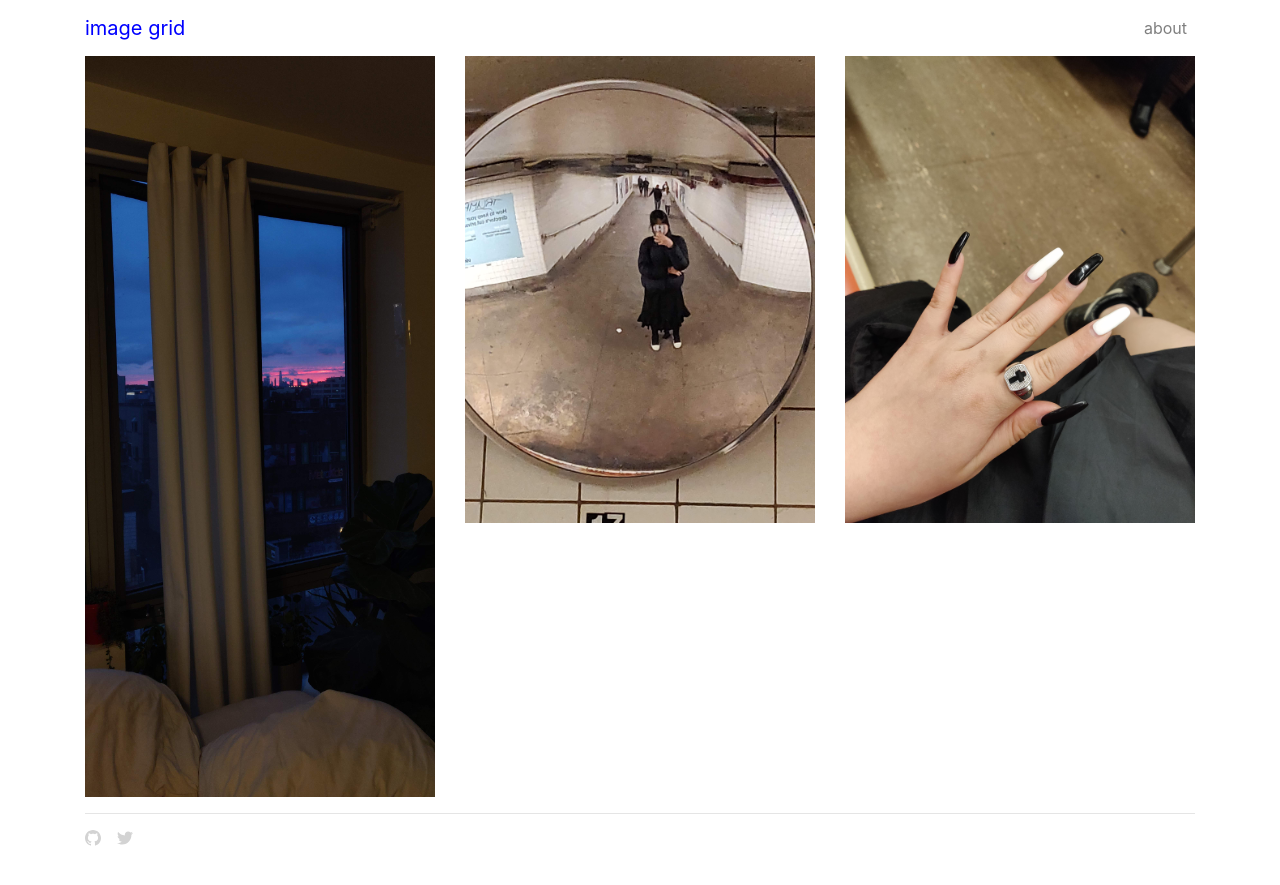
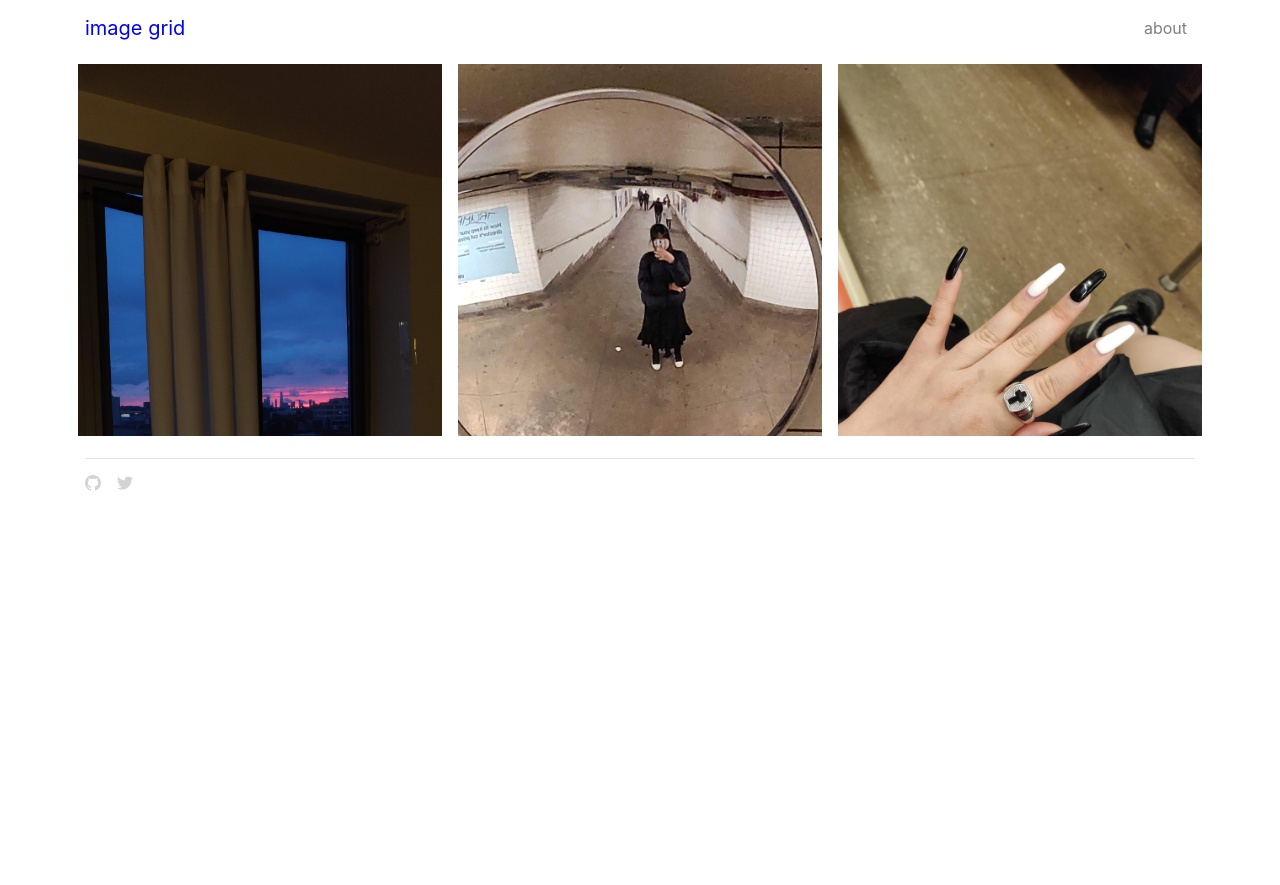
Before and after one commit to jirrian/jekyll-theme-image-grid, a Jekyll site: the page built from index.md, in a window 1280 px wide and 1002 px high. Shown: the top 885 px of the window. Built offline with Jekyll 4.4.1, drawn with Linux system fonts in a browser that asks for light colours; nearby versions of some CDN libraries.

Commit message:
changed order of example posts, started implementation of 2 kinds of grid display (square and masonry), implemented media query breakpoints for responsive resizing of grid squares

```diff
--- a/_config.yml
+++ b/_config.yml
@@ -26,6 +26,7 @@ social_links:
 # settings for image grid homepage
 grid_settings:
   show_all_images: true #true - displays all images in grid page, false - only show first (file name of image sorted alphabetically) image of post in grid page
+  display: square #square - images displayed in square aspect ratio grid, masonry - images displayed in original aspect ratio but staggered (please note this will display the images in top to bottom order instead of left to right)
 
 # settings for post pages
 post_settings:
--- a/_layouts/grid.html
+++ b/_layouts/grid.html
@@ -2,7 +2,12 @@
 layout: default
 ---
 
+<div class="grid">
+	{% if site.grid_settings.display == "masonry" %}
+		<div class='card-columns'>
+	{% elsif site.grid_settings.display == "square" %}
 		<div class='row'>
+	{% endif %}
 	    {% for post in site.posts %}
 	    	{% assign post_filename = post.path | split: "." | first | remove_first: "_posts/" %}
 	    	{% capture post_images_folder %}/assets/images/post_images/{{ post_filename }}{% endcapture %}
@@ -17,15 +22,24 @@ layout: default
 
 			{% if site.grid_settings.show_all_images == true %}
 				{% for post_image in post_images_array %}
-				<div class="col-lg-4 col-md-4 col-">
+					{% if site.grid_settings.display == "masonry" %}
+						<div class="card">
 							<a href="{{ post.url | relative_url }}"><img src="{{ post_image.path }}" class="img-fluid" alt="{{ post.title }}"></a>
 						</div>
+					{% elsif site.grid_settings.display == "square" %}
+						<div class='col-sm-4 col- p-0'>
+							<div class="image-container">
+								<a href="{{ post.url | relative_url }}"><img src="{{ post_image.path }}" class="img-fluid" alt="{{ post.title }}"></a>
+							</div>
+						</div>
+					{% endif %}
 				{% endfor %}
 	    	{% else %}
 	    		{% assign post_image = post_images_array.first %}
-    		<div class="col-lg-4 col-md-4 col-">
+	    		<div class="col-md-4 col-">
 					<a href="{{ post.url | relative_url }}"><img src="{{ post_image.path }}" class="img-fluid" alt="{{ post.title }}"></a>
 				</div>
 	    	{% endif %}
 	    {% endfor %}
 	</div>
+</div>
--- a/_sass/style.scss
+++ b/_sass/style.scss
@@ -26,3 +26,45 @@ $footer-color: lightgray;
 	fill: $footer-color;	// edit to change color of svg icons in footer
 	width: 1em;
 }
+
+.grid img {
+	width: 100%;
+}
+
+.image-container{
+	display: inline-block;
+	padding: 0.5em;
+}
+
+@media (min-width: 576px){
+	.image-container {
+	  	height: 183px;
+	  	width: 183px;
+	  	overflow: hidden;
+	}
+
+}
+
+@media (min-width: 768px){
+	.image-container {
+	  	height: 240px;
+	  	width: 240px;
+	  	overflow: hidden;
+	}
+}
+
+@media (min-width: 992px){
+	.image-container {
+	  	height: 322px;
+	  	width: 322px;
+	  	overflow: hidden;
+	}
+}
+
+@media (min-width: 1200px){
+	.image-container {
+	  	height: 380px;
+	  	width: 380px;
+	  	overflow: hidden;
+	}
+}
```
Also changed, not shown: _posts/2020-12-28-example-post-two.md (renamed from _posts/2020-12-27-example-post-two.md), assets/images/post_images/2020-12-28-example-post-two/IMG_20201016_181914.jpg (renamed from assets/images/post_images/2020-12-27-example-post-two/IMG_20201016_181914.jpg). Lines whose indentation alone changed are shown as unchanged.
